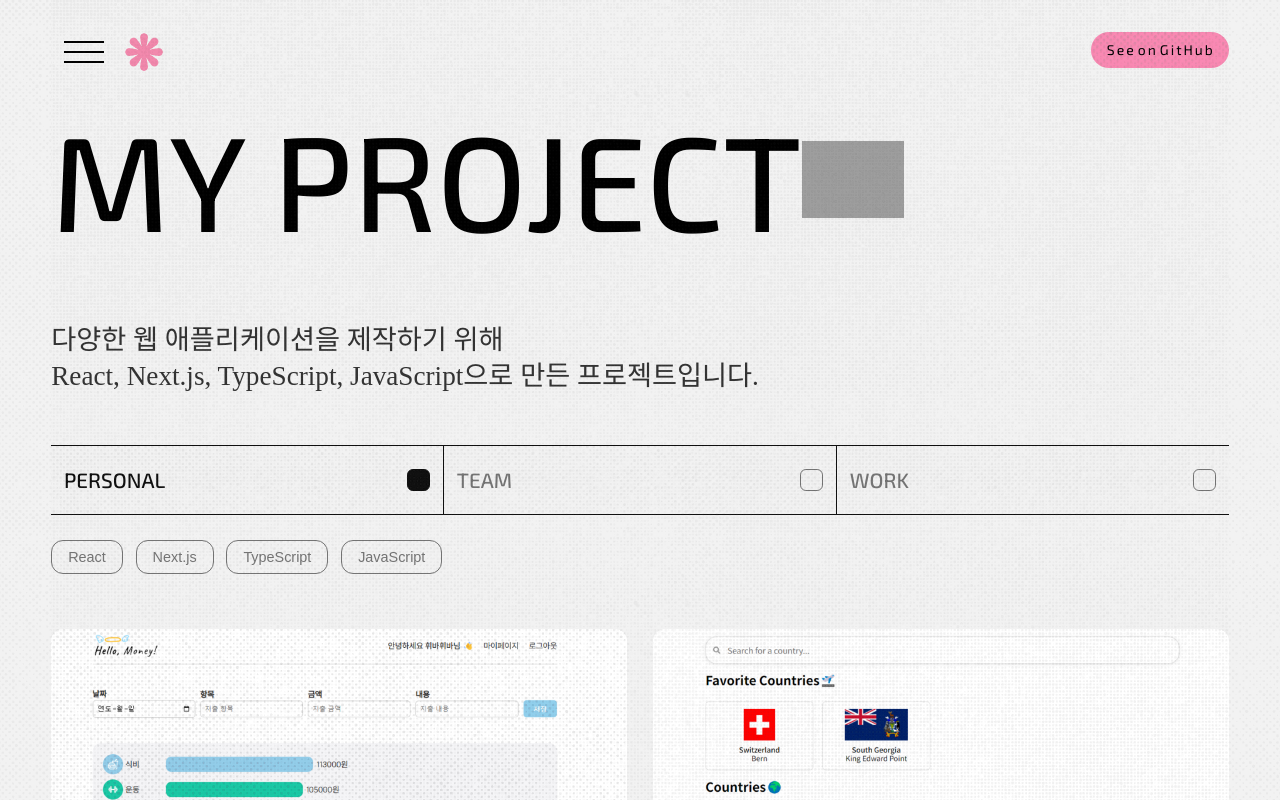
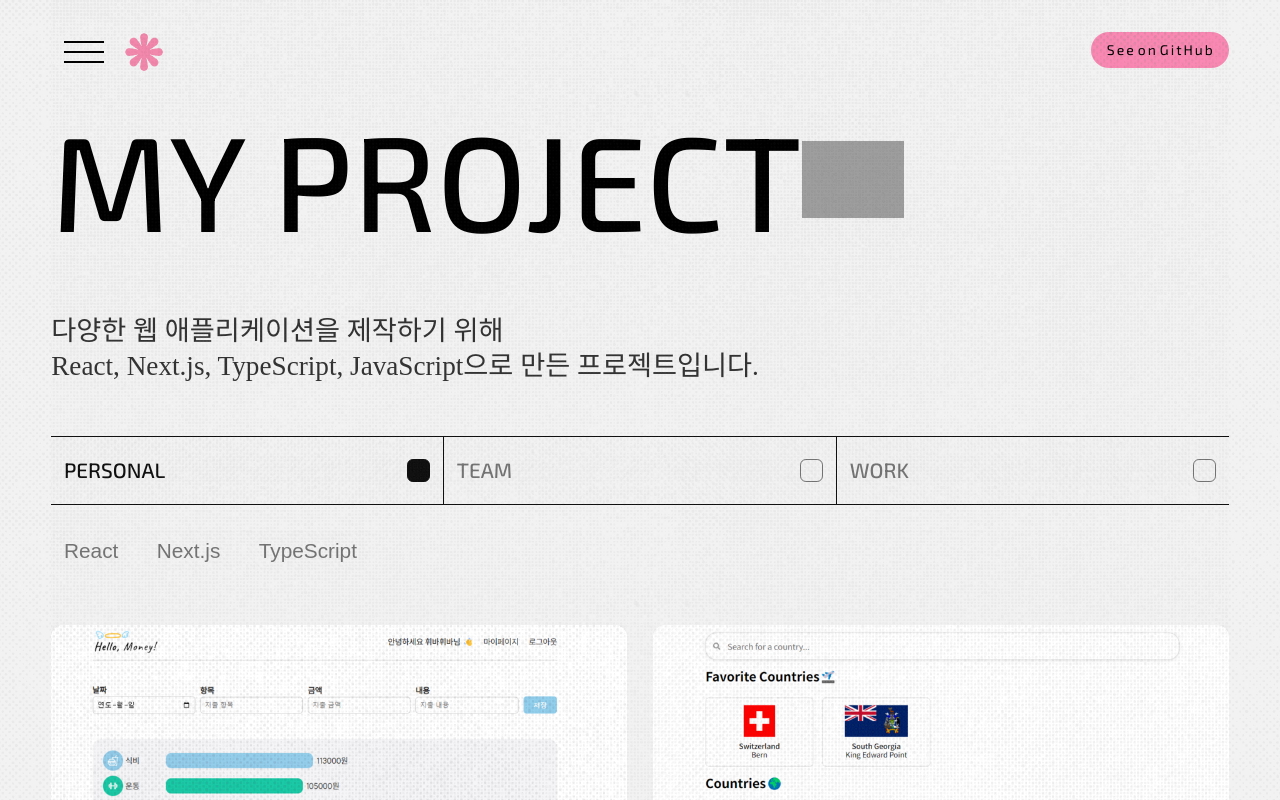
Before and after one commit to leeboa2005/react_portfolio_2024, a React (Vite) app: page /project in a window 1280 px wide. Shown: the top 800 px of the page. Built offline with nearby package versions, Linux system fonts and the light colour scheme; grey boxes are pictures that could not be loaded; a web font is replaced by a local one.

Commit message:
fix: 필터 1개만 있을경우 활성화상태로 변경, 필터 UI 변경 애니메이션 종속성 배열 추가

```diff
--- a/src/components/Project/FilterButtons.tsx
+++ b/src/components/Project/FilterButtons.tsx
@@ -8,13 +8,11 @@ const FilterList = styled.div`
 `;
 
 const FilterButton = styled.button<{ $isSelected: boolean }>`
-    padding: 0.5rem 1rem;
-    border-radius: var(--default-radius);
-    border: 1px solid ${(props) => (props.$isSelected ? '#111' : 'var(--font-gray-color)')};
+    padding: 0.5rem 0.8rem;
     background-color: ${(props) => (props.$isSelected ? '#f5f5f5' : 'transparent')};
     color: ${(props) => (props.$isSelected ? '#111' : 'var(--font-gray-color)')};
     cursor: pointer;
-    font-size: var(--font-text-small);
+    font-size: var(--font-text);
     font-weight: var(--font-weight-default);
     transition: all 0.3s ease;
 
@@ -23,13 +21,35 @@ const FilterButton = styled.button<{ $isSelected: boolean }>`
     }
 `;
 
+interface Project {
+    techs: string[];
+}
+
+interface ContentData {
+    [key: string]: Project[];
+}
+
 interface FilterButtonsProps {
+    activeTab: string;
+    contentData: ContentData;
     techFilters: string[];
     selectedTechs: string[];
     setSelectedTechs: React.Dispatch<React.SetStateAction<string[]>>;
 }
 
-const FilterButtons: React.FC<FilterButtonsProps> = ({ techFilters, selectedTechs, setSelectedTechs }) => {
+const FilterButtons: React.FC<FilterButtonsProps> = ({
+    activeTab,
+    contentData,
+    techFilters,
+    selectedTechs,
+    setSelectedTechs,
+}) => {
+    // 현재 탭의 사용 가능한 기술 필터 추출
+    const availableTechs =
+        activeTab && contentData[activeTab]
+            ? Array.from(new Set(contentData[activeTab].flatMap((project) => project.techs)))
+            : [];
+
     const toggleTech = (tech: string) => {
         setSelectedTechs((prev) => {
             const techIndex = prev.indexOf(tech);
@@ -42,11 +62,23 @@ const FilterButtons: React.FC<FilterButtonsProps> = ({ techFilters, selectedTech
 
     return (
         <FilterList>
-            {techFilters.map((tech) => (
-                <FilterButton key={tech} $isSelected={selectedTechs.includes(tech)} onClick={() => toggleTech(tech)}>
-                    {tech}
+            {availableTechs.length === 1 ? (
+                <FilterButton $isSelected={true} onClick={() => {}}>
+                    {availableTechs[0]}
                 </FilterButton>
-            ))}
+            ) : (
+                techFilters
+                    .filter((tech) => availableTechs.includes(tech))
+                    .map((tech) => (
+                        <FilterButton
+                            key={tech}
+                            $isSelected={selectedTechs.includes(tech)}
+                            onClick={() => toggleTech(tech)}
+                        >
+                            {tech}
+                        </FilterButton>
+                    ))
+            )}
         </FilterList>
     );
 };
--- a/src/pages/Project.tsx
+++ b/src/pages/Project.tsx
@@ -13,7 +13,7 @@ const Wrap = styled.div`
 `;
 
 const IntroContainer = styled.h1`
-    padding: 7rem 0 4.8rem 0;
+    padding: 7rem 0 4.2rem 0;
     display: flex;
     font-size: var(--font-title);
     font-family: var(--font-default-eng);
@@ -142,7 +142,7 @@ const Project: React.FC = () => {
 
     useEffect(() => {
         gsap.fromTo(contentRef.current, { opacity: 0, y: 20 }, { opacity: 1, y: 0, duration: 0.8 });
-    }, [activeTab]);
+    }, [activeTab, selectedTechs]);
 
     return (
         <Wrap>
@@ -159,6 +159,8 @@ const Project: React.FC = () => {
                 </IntroSubContainer>
                 <TabNavigation activeTab={activeTab} handleTabChange={handleTabChange} />
                 <FilterButtons
+                    activeTab={activeTab}
+                    contentData={contentData}
                     techFilters={['React', 'Next.js', 'TypeScript', 'JavaScript']}
                     selectedTechs={selectedTechs}
                     setSelectedTechs={setSelectedTechs}
```
